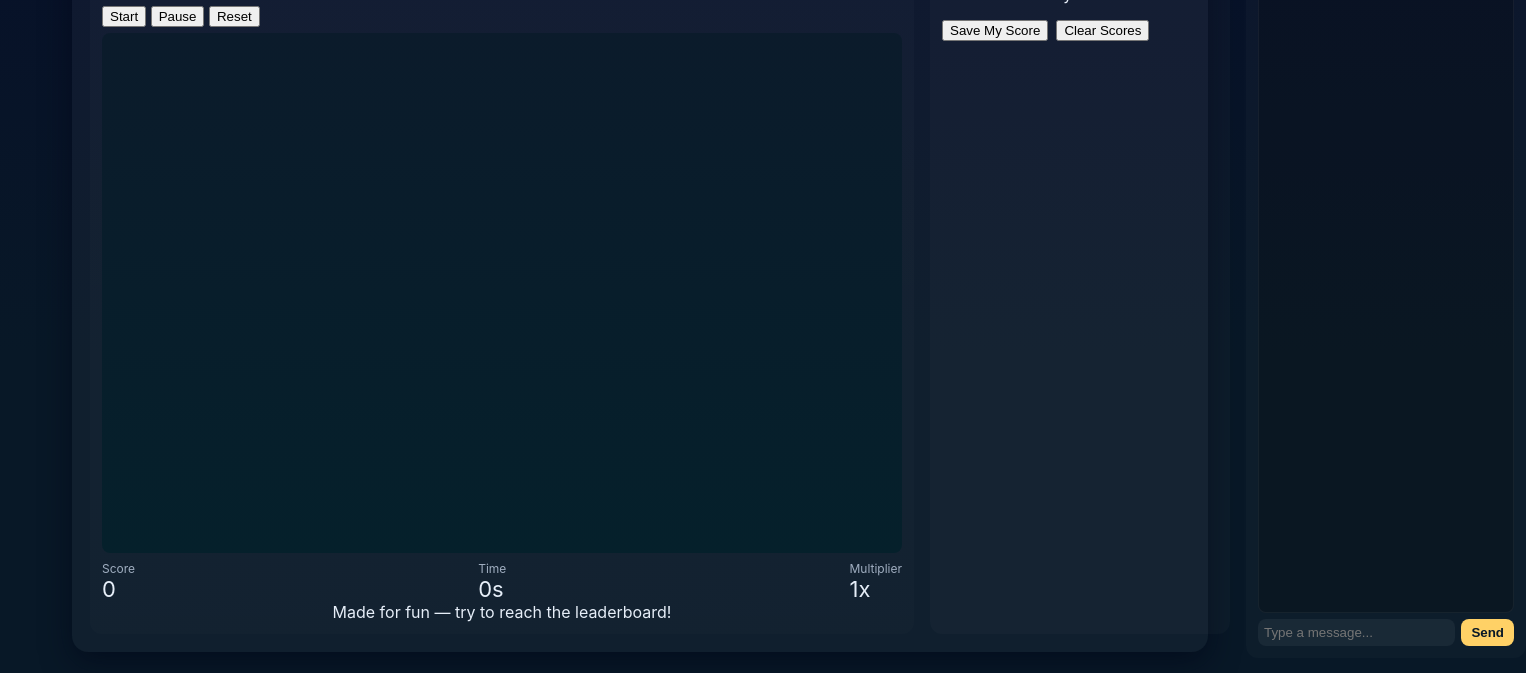
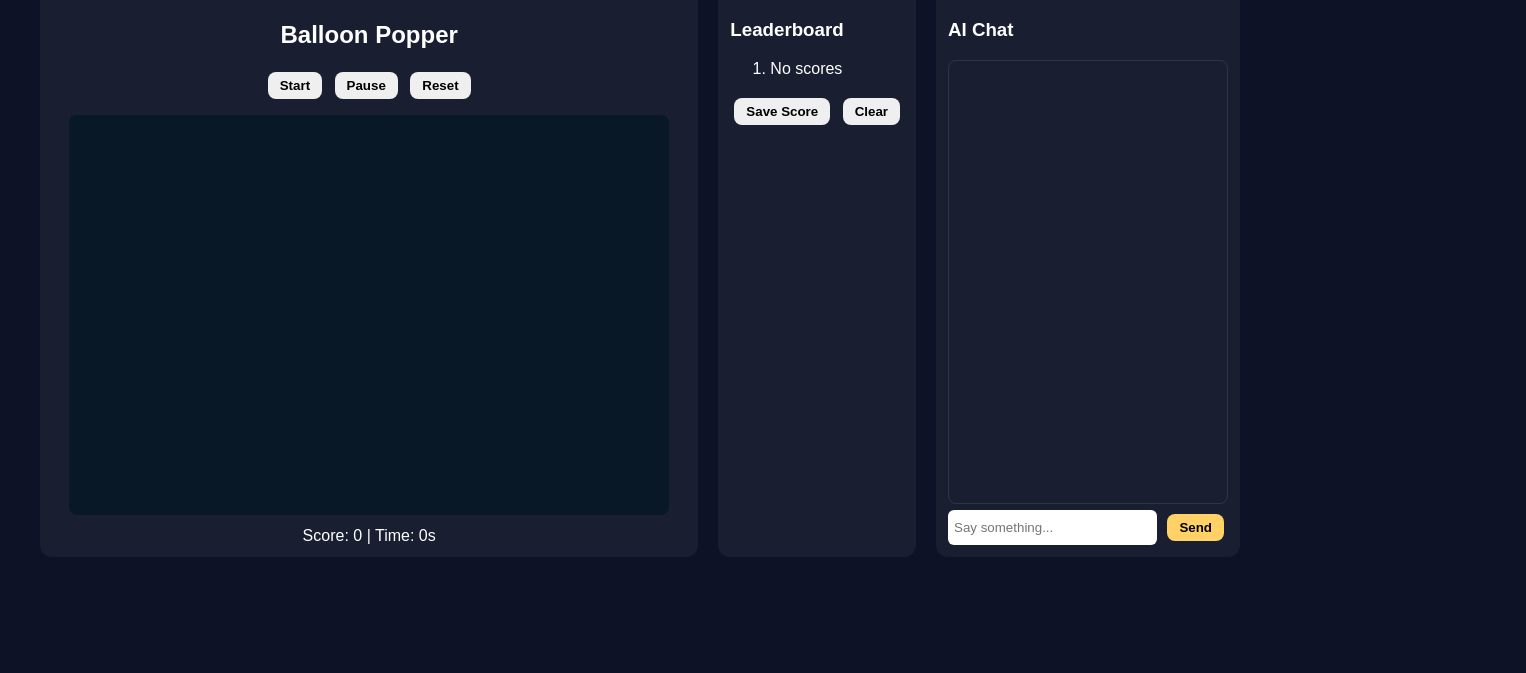
Before and after one commit to sajjadmuhammadtalha638-sys/Talha-, a plain HTML site: page Ballon.html in a window 1280 px wide. Shown: the part 127-800 px from the top of the page, 1526 px wide, since content can reach past the window. Drawn offline with Linux system fonts and the light colour scheme.

Commit message:
Ballon.html

```diff
--- a/Ballon.html
+++ b/Ballon.html
@@ -1,96 +1,201 @@
 <!doctype html>
-
 <html lang="en">
 <head>
   <meta charset="utf-8" />
   <meta name="viewport" content="width=device-width,initial-scale=1" />
-  <title>Balloon Popper with AI Chat</title>
+  <title>Balloon Popper Game</title>
   <style>
-    :root{--bg:#0d1226;--panel:#0f1724;--accent:#ff6b6b;--accent2:#ffd166;--muted:#a0aec0}
-    html,body{height:100%;margin:0;font-family:Inter,system-ui,Segoe UI,Roboto,'Helvetica Neue',Arial}
-    body{background:linear-gradient(180deg,#071029 0%, #081827 60%);color:#e6eef8;display:flex;align-items:center;justify-content:center}
-    .wrap{width:1100px;max-width:98%;min-height:600px;background:rgba(255,255,255,0.03);border-radius:16px;padding:18px;box-shadow:0 10px 30px rgba(2,6,23,0.6);display:grid;grid-template-columns:1fr 300px 280px;gap:16px}
-    .gamePanel{background:linear-gradient(180deg,rgba(255,255,255,0.02),rgba(255,255,255,0.01));border-radius:12px;padding:12px;display:flex;flex-direction:column;align-items:center}
-    canvas{background:linear-gradient(180deg,#0b1b2b,#05202b);border-radius:8px;margin-top:6px}
-    .side{background:rgba(255,255,255,0.02);border-radius:12px;padding:12px;display:flex;flex-direction:column;gap:12px}
-    .chat{background:rgba(255,255,255,0.02);border-radius:12px;padding:12px;display:flex;flex-direction:column;height:100%}
-    .chatBox{flex:1;overflow-y:auto;border:1px solid rgba(255,255,255,0.05);padding:8px;border-radius:8px;background:rgba(0,0,0,0.2)}
-    .msg{margin:4px 0;padding:6px 8px;border-radius:8px;max-width:80%}
-    .user{background:var(--accent);color:#081827;align-self:flex-end}
-    .ai{background:rgba(255,255,255,0.1);align-self:flex-start}
-    .chatInput{display:flex;gap:6px;margin-top:6px}
-    .chatInput input{flex:1;padding:6px;border-radius:8px;border:none;background:rgba(255,255,255,0.05);color:inherit}
-    .chatInput button{background:var(--accent2);border:none;border-radius:8px;padding:6px 10px;cursor:pointer;color:#081827;font-weight:700}
-    @media (max-width:1000px){.wrap{grid-template-columns:1fr;min-height:720px}}
+    body {
+      margin:0;
+      display:flex;
+      justify-content:center;
+      align-items:center;
+      height:100vh;
+      background:#0d1226;
+      color:#fff;
+      font-family:sans-serif;
+    }
+    .container {
+      display:flex;
+      gap:20px;
+      width:95%;
+      max-width:1200px;
+    }
+    .gamePanel, .side, .chat {
+      background:rgba(255,255,255,0.05);
+      border-radius:12px;
+      padding:12px;
+    }
+    .gamePanel {
+      flex:1;
+      display:flex;
+      flex-direction:column;
+      align-items:center;
+    }
+    canvas {
+      background:#081827;
+      border-radius:8px;
+      margin:12px 0;
+    }
+    button {
+      margin:4px;
+      padding:6px 12px;
+      border:none;
+      border-radius:8px;
+      cursor:pointer;
+      font-weight:bold;
+    }
+    .chat {
+      width:280px;
+      display:flex;
+      flex-direction:column;
+    }
+    .chatBox {
+      flex:1;
+      overflow-y:auto;
+      border:1px solid rgba(255,255,255,0.1);
+      padding:8px;
+      border-radius:8px;
+      margin-bottom:6px;
+    }
+    .msg {
+      margin:4px 0;
+      padding:6px 8px;
+      border-radius:8px;
+      max-width:80%;
+    }
+    .user { background:#ff6b6b; color:#000; margin-left:auto; }
+    .ai { background:rgba(255,255,255,0.2); }
+    .chatInput { display:flex; gap:6px; }
+    .chatInput input { flex:1; padding:6px; border-radius:6px; border:none; }
+    .chatInput button { background:#ffd166; color:#000; }
   </style>
 </head>
 <body>
-  <div class="wrap">
+  <div class="container">
+    <!-- Game -->
     <div class="gamePanel">
-      <div class="meta" style="width:100%">
-        <h1>Balloon Popper</h1>
-        <div class="controls">
-          <button id="startBtn">Start</button>
-          <button id="pauseBtn" class="small">Pause</button>
-          <button id="resetBtn" class="small">Reset</button>
-        </div>
+      <h2>Balloon Popper</h2>
+      <div>
+        <button id="startBtn">Start</button>
+        <button id="pauseBtn">Pause</button>
+        <button id="resetBtn">Reset</button>
       </div>
-      <canvas id="gameCanvas" width="800" height="520"></canvas>
-      <div style="width:100%;display:flex;justify-content:space-between;margin-top:8px">
-        <div class="stat"><div style="font-size:12px;color:var(--muted)">Score</div><div id="score" style="font-size:22px">0</div></div>
-        <div class="stat"><div style="font-size:12px;color:var(--muted)">Time</div><div id="time" style="font-size:22px">0s</div></div>
-        <div class="stat"><div style="font-size:12px;color:var(--muted)">Multiplier</div><div id="mult" style="font-size:22px">1x</div></div>
+      <canvas id="gameCanvas" width="600" height="400"></canvas>
+      <div>
+        <span>Score: <span id="score">0</span></span> |
+        <span>Time: <span id="time">0</span>s</span>
       </div>
-      <footer>Made for fun — try to reach the leaderboard!</footer>
-    </div><div class="side">
-  <div class="leaderboard">
-    <h3>Leaderboard (Top 5)</h3>
-    <ol id="leaderboardList"></ol>
-    <div style="display:flex;gap:8px;margin-top:8px">
-      <button id="saveScore" class="small">Save My Score</button>
-      <button id="clearScores" class="small">Clear Scores</button>
+    </div>
+
+    <!-- Leaderboard -->
+    <div class="side">
+      <h3>Leaderboard</h3>
+      <ol id="leaderboardList"></ol>
+      <button id="saveScore">Save Score</button>
+      <button id="clearScores">Clear</button>
+    </div>
+
+    <!-- Chat -->
+    <div class="chat">
+      <h3>AI Chat</h3>
+      <div class="chatBox" id="chatBox"></div>
+      <div class="chatInput">
+        <input type="text" id="chatInput" placeholder="Say something..." />
+        <button id="sendBtn">Send</button>
+      </div>
     </div>
   </div>
-</div>
 
-<div class="chat">
-  <h3>AI Chat History</h3>
-  <div class="chatBox" id="chatBox"></div>
-  <div class="chatInput">
-    <input type="text" id="chatInput" placeholder="Type a message..." />
-    <button id="sendBtn">Send</button>
-  </div>
-</div>
+<script>
+const canvas=document.getElementById("gameCanvas");
+const ctx=canvas.getContext("2d");
+let balloons=[],score=0,time=0,lastTime=0,running=false,paused=false;
 
-  </div>  <script>
-    // ==== Game (Balloon Popper) — unchanged logic, shortened for space ====
-    const canvas=document.getElementById('gameCanvas');const ctx=canvas.getContext('2d');
-    const startBtn=document.getElementById('startBtn');const pauseBtn=document.getElementById('pauseBtn');const resetBtn=document.getElementById('resetBtn');
-    const scoreEl=document.getElementById('score');const timeEl=document.getElementById('time');const multEl=document.getElementById('mult');
-    let running=false,lastTime=0,elapsed=0,spawnTimer=0,score=0,multiplier=1,balloons=[];
-    function resetGame(){running=false;lastTime=performance.now();elapsed=0;spawnTimer=0;score=0;multiplier=1;balloons=[];scoreEl.textContent='0';timeEl.textContent='0s';multEl.textContent='1x';ctx.clearRect(0,0,canvas.width,canvas.height);}
-    function startGame(){if(!running){running=true;lastTime=performance.now();requestAnimationFrame(loop);}}
-    function loop(now){if(!running)return;const dt=Math.min((now-lastTime)/1000,0.05);lastTime=now;elapsed+=dt;spawnTimer+=dt;if(spawnTimer>0.5){spawnTimer=0;spawnBalloon();}for(let i=balloons.length-1;i>=0;i--){balloons[i].y+=balloons[i].vy*dt*60;if(balloons[i].y<-20)balloons.splice(i,1);}ctx.clearRect(0,0,canvas.width,canvas.height);for(const b of balloons){ctx.beginPath();ctx.arc(b.x,b.y,b.size,0,Math.PI*2);ctx.fillStyle=b.color;ctx.fill();}scoreEl.textContent=score;timeEl.textContent=Math.floor(elapsed)+'s';multEl.textContent=multiplier+'x';requestAnimationFrame(loop);}
-    function spawnBalloon(){const size=Math.random()*20+20;const x=Math.random()*canvas.width;const y=canvas.height+size;const color=`hsl(${Math.random()*360},80%,60%)`;balloons.push({x,y,size,vy:-50,color});}
-    canvas.addEventListener('click',e=>{const r=canvas.getBoundingClientRect();const x=e.clientX-r.left;const y=e.clientY-r.top;for(let i=balloons.length-1;i>=0;i--){const b=balloons[i];if(Math.hypot(x-b.x,y-b.y)<b.size){score+=10;balloons.splice(i,1);break;}}});
-    startBtn.onclick=()=>startGame();pauseBtn.onclick=()=>running=!running;resetBtn.onclick=()=>resetGame();resetGame();
+function resetGame(){
+  balloons=[];score=0;time=0;
+  document.getElementById("score").textContent=score;
+  document.getElementById("time").textContent=time;
+  ctx.clearRect(0,0,canvas.width,canvas.height);
+  running=false;paused=false;
+}
 
-    // ==== Leaderboard ====
-    const saveBtn=document.getElementById('saveScore');const clearBtn=document.getElementById('clearScores');const list=document.getElementById('leaderboardList');const STORAGE_KEY='balloon_scores';
-    function loadScores(){return JSON.parse(localStorage.getItem(STORAGE_KEY)||'[]');}
-    function saveScores(s){localStorage.setItem(STORAGE_KEY,JSON.stringify(s));}
-    function render(){list.innerHTML='';const s=loadScores();if(s.length==0){list.innerHTML='<li>No scores yet</li>';return;}s.forEach(sc=>{const li=document.createElement('li');li.textContent=`${sc.name} — ${sc.score}`;list.appendChild(li);});}
-    saveBtn.onclick=()=>{let s=loadScores();s.push({name:'Player',score});s.sort((a,b)=>b.score-a.score);s=s.slice(0,5);saveScores(s);render();};clearBtn.onclick=()=>{localStorage.removeItem(STORAGE_KEY);render();};render();
+function startGame(){
+  if(!running){
+    running=true;paused=false;
+    lastTime=performance.now();
+    requestAnimationFrame(loop);
+  }
+}
 
-    // ==== AI Chat History ====
-    const chatBox=document.getElementById('chatBox');const chatInput=document.getElementById('chatInput');const sendBtn=document.getElementById('sendBtn');
-    const CHAT_KEY='ai_chat_history';
-    function loadChat(){return JSON.parse(localStorage.getItem(CHAT_KEY)||'[]');}
-    function saveChat(c){localStorage.setItem(CHAT_KEY,JSON.stringify(c));}
-    function renderChat(){chatBox.innerHTML='';const c=loadChat();c.forEach(m=>{const div=document.createElement('div');div.className='msg '+m.sender;div.textContent=m.text;chatBox.appendChild(div);});chatBox.scrollTop=chatBox.scrollHeight;}
-    function addMessage(sender,text){const c=loadChat();c.push({sender,text});saveChat(c);renderChat();}
-    sendBtn.onclick=()=>{const val=chatInput.value.trim();if(!val)return;addMessage('user',val);chatInput.value='';// simulate AI response
-      setTimeout(()=>{addMessage('ai','AI says: '+val.split('').reverse().join(''));},600);};
-    renderChat();
-  </script></body>
+function spawnBalloon(){
+  const size=20+Math.random()*20;
+  const x=Math.random()*(canvas.width-size*2)+size;
+  const y=canvas.height+size;
+  const color=`hsl(${Math.random()*360},80%,60%)`;
+  balloons.push({x,y,size,color,vy:-60-Math.random()*40});
+}
+
+function loop(now){
+  if(!running||paused)return;
+  const dt=(now-lastTime)/1000;
+  lastTime=now;
+  time+=dt;
+
+  if(Math.random()<0.02)spawnBalloon();
+
+  for(let i=balloons.length-1;i>=0;i--){
+    balloons[i].y+=balloons[i].vy*dt;
+    if(balloons[i].y<-balloons[i].size)balloons.splice(i,1);
+  }
+
+  ctx.clearRect(0,0,canvas.width,canvas.height);
+  for(const b of balloons){
+    ctx.beginPath();
+    ctx.arc(b.x,b.y,b.size,0,Math.PI*2);
+    ctx.fillStyle=b.color;
+    ctx.fill();
+  }
+
+  document.getElementById("score").textContent=score;
+  document.getElementById("time").textContent=Math.floor(time);
+
+  requestAnimationFrame(loop);
+}
+
+canvas.addEventListener("click",e=>{
+  const r=canvas.getBoundingClientRect();
+  const x=e.clientX-r.left,y=e.clientY-r.top;
+  for(let i=balloons.length-1;i>=0;i--){
+    const b=balloons[i];
+    if(Math.hypot(x-b.x,y-b.y)<b.size){
+      score+=10;balloons.splice(i,1);break;
+    }
+  }
+});
+
+document.getElementById("startBtn").onclick=startGame;
+document.getElementById("pauseBtn").onclick=()=>{paused=!paused;if(!paused)lastTime=performance.now(),requestAnimationFrame(loop)};
+document.getElementById("resetBtn").onclick=resetGame;
+resetGame();
+
+// Leaderboard
+const lb=document.getElementById("leaderboardList");
+function loadScores(){return JSON.parse(localStorage.getItem("scores")||"[]");}
+function saveScores(s){localStorage.setItem("scores",JSON.stringify(s));}
+function renderScores(){lb.innerHTML="";const s=loadScores();if(!s.length)return lb.innerHTML="<li>No scores</li>";s.forEach(x=>{const li=document.createElement("li");li.textContent=`${x.name} — ${x.score}`;lb.appendChild(li)});}
+document.getElementById("saveScore").onclick=()=>{let n=prompt("Name:","Player");if(!n)n="Player";let s=loadScores();s.push({name:n,score});s.sort((a,b)=>b.score-a.score);s=s.slice(0,5);saveScores(s);renderScores();};
+document.getElementById("clearScores").onclick=()=>{localStorage.removeItem("scores");renderScores();};
+renderScores();
+
+// Chat
+const chatBox=document.getElementById("chatBox");
+function loadChat(){return JSON.parse(localStorage.getItem("chat")||"[]");}
+function saveChat(c){localStorage.setItem("chat",JSON.stringify(c));}
+function renderChat(){chatBox.innerHTML="";loadChat().forEach(m=>{const d=document.createElement("div");d.className="msg "+m.sender;d.textContent=m.text;chatBox.appendChild(d)});chatBox.scrollTop=chatBox.scrollHeight;}
+function addMsg(sender,text){let c=loadChat();c.push({sender,text});saveChat(c);renderChat();}
+document.getElementById("sendBtn").onclick=()=>{const i=document.getElementById("chatInput");const t=i.value.trim();if(!t)return;addMsg("user",t);i.value="";setTimeout(()=>addMsg("ai","AI: "+t.split("").reverse().join("")),600);};
+renderChat();
+</script>
+</body>
 </html>
```
